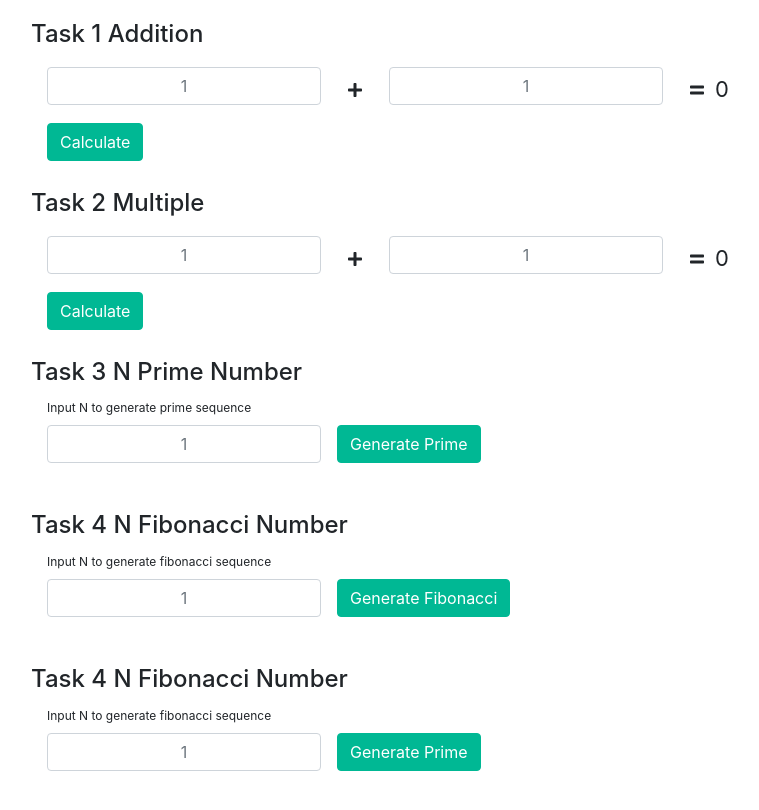
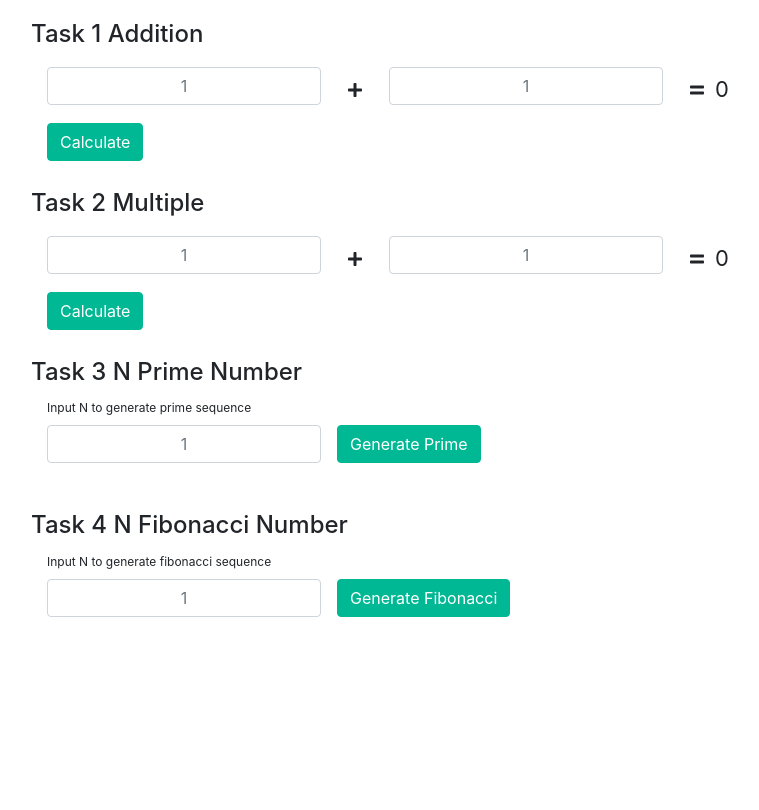
Before and after one commit to haripermadi/myapp11, a React (Create React App) app: page / in a window 1280 px wide. Shown: the top 810 px of the page, without its empty margins (54-813 px from the left). Built offline with nearby package versions, Linux system fonts and the light colour scheme.

Commit message:
cleaning

```diff
--- a/src/components/App.js
+++ b/src/components/App.js
@@ -96,24 +96,6 @@ class App extends React.Component {
           buttonTitle='Generate Fibonacci'
           dataList={this.state.FibonacciList}
         />
-        <div className="task">
-          <h3 className="title">Task 4 N Fibonacci Number</h3>
-          <div className="container-prime">
-            <div className="form-group mx-sm-3 mb-2">
-              <label htmlFor="prime" className="small-text">Input N to generate fibonacci sequence</label>
-              <input type="number" className="form-control text-center" placeholder="1" onChange={(e) => this.setState({ primeN: e.target.value })} />
-            </div>
-            <button type="submit" className="btn btn-primary mb-2 button-prime button-color" onClick={this.handlePrime}>Generate Prime</button>
-
-          </div>
-          <div className="container-list">
-            {
-              this.state.primeList && this.state.primeList.map(value => (
-                <div className="list"><span className="list-text">{value}</span></div>
-              ))
-            }
-          </div>
-        </div>
       </div>
     )
   }
```
